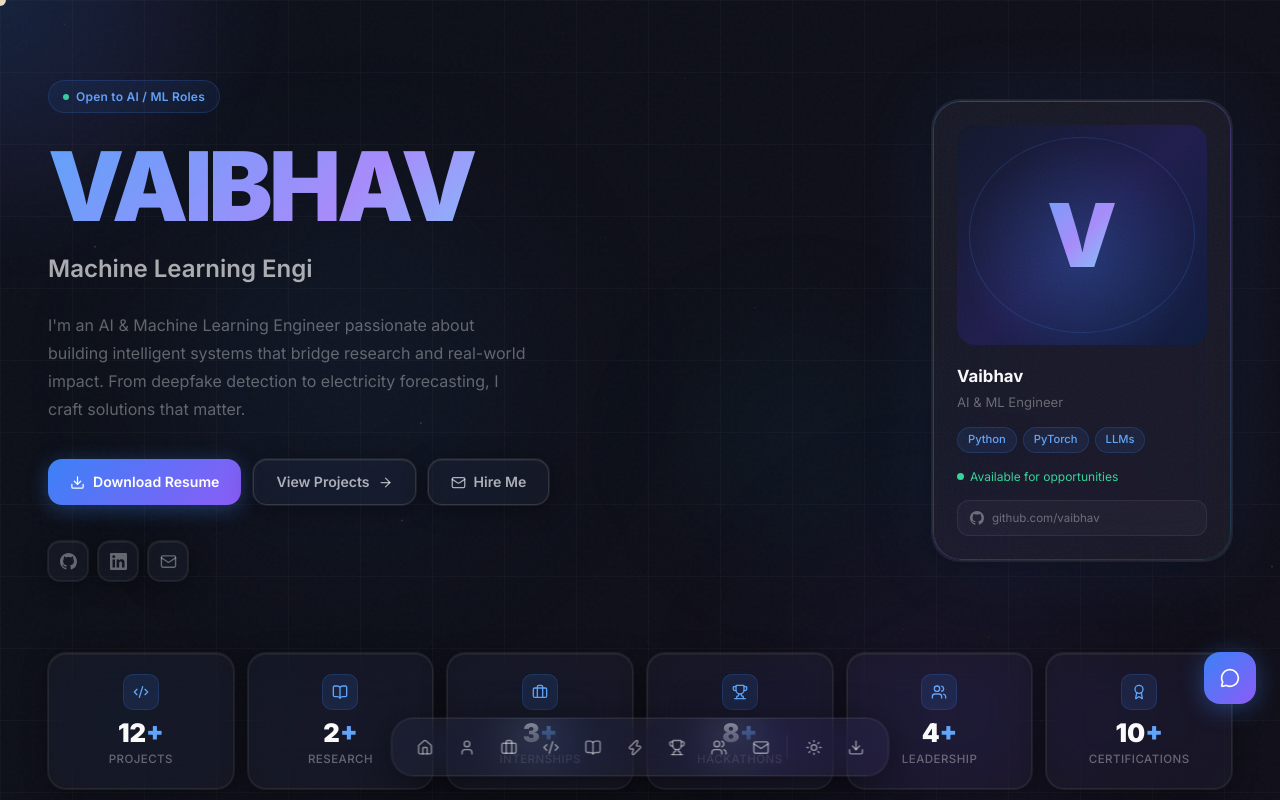
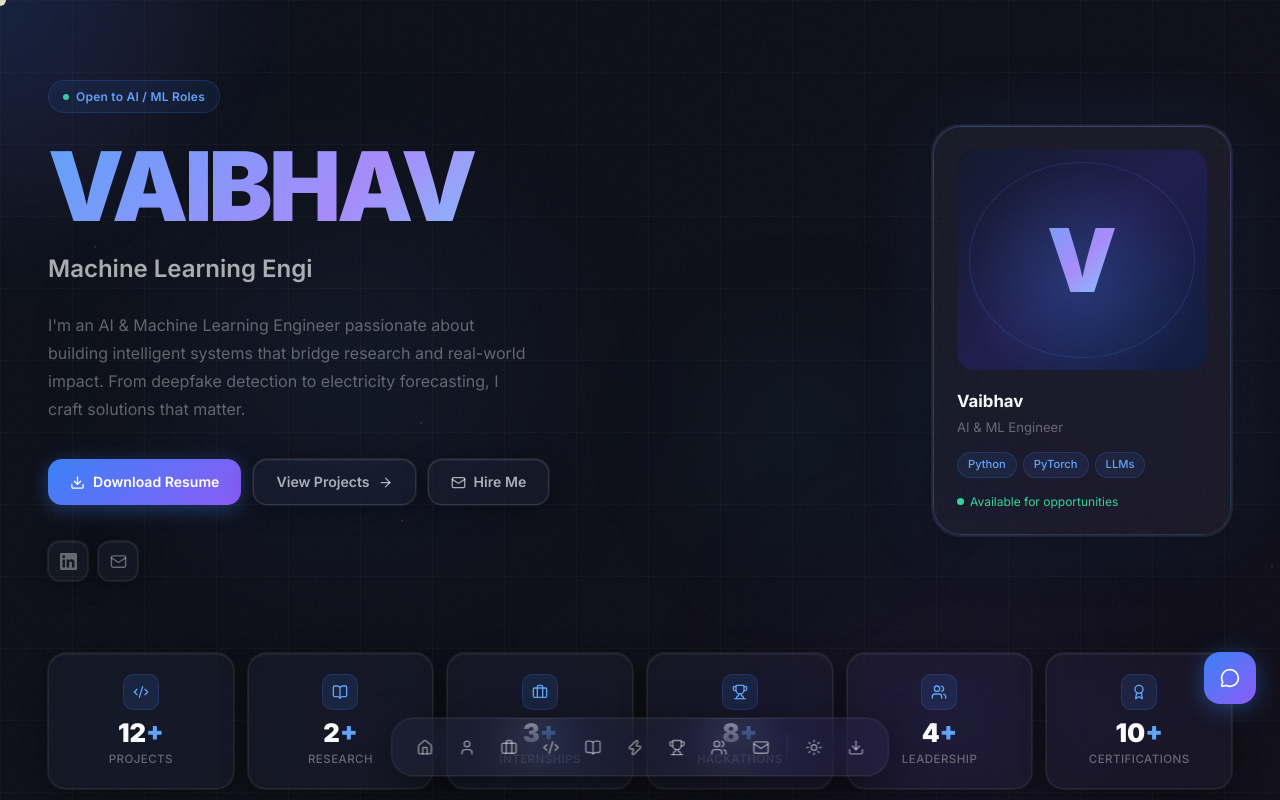
Before and after one commit to Vaibhav586/Portfolio_vaibhav, a Next.js app: page / in a window 1280 px wide. Shown: the top 800 px of the page. Built offline with nearby package versions, Linux system fonts and the light colour scheme.

Commit message:
Remove GitHub profile and project links

```diff
--- a/src/components/layout/Footer.tsx
+++ b/src/components/layout/Footer.tsx
@@ -2,7 +2,7 @@
 import { motion } from "framer-motion";
 import { data } from "@/lib/data";
 import { Mail, ArrowUp } from "lucide-react";
-import { GithubIcon, LinkedinIcon } from "@/components/ui/SocialIcons";
+import { LinkedinIcon } from "@/components/ui/SocialIcons";
 
 export default function Footer() {
   const links = ["About", "Experience", "Projects", "Research", "Skills", "Contact"];
@@ -48,7 +48,6 @@ export default function Footer() {
             </p>
             <div style={{ display: "flex", flexDirection: "column", gap: 10 }}>
               {[
-                { Icon: GithubIcon,   href: data.github,            label: "GitHub"   },
                 { Icon: LinkedinIcon, href: data.linkedin,          label: "LinkedIn" },
                 { Icon: Mail,         href: `mailto:${data.email}`, label: "Email"    },
               ].map(({ Icon, href, label }) => (
--- a/src/components/sections/Hero.tsx
+++ b/src/components/sections/Hero.tsx
@@ -2,7 +2,7 @@
 import { motion, useMotionValue, useSpring, useTransform } from "framer-motion";
 import { TypeAnimation } from "react-type-animation";
 import { Mail, Download, ArrowRight, Code2, BookOpen, Briefcase, Trophy, Users, Award } from "lucide-react";
-import { GithubIcon, LinkedinIcon } from "@/components/ui/SocialIcons";
+import { LinkedinIcon } from "@/components/ui/SocialIcons";
 import { data } from "@/lib/data";
 import { useRef, useEffect, useState } from "react";
 
@@ -144,15 +144,6 @@ function ProfileCard() {
           Available for opportunities
         </div>
 
-        {/* GitHub badge */}
-        <div style={{
-          marginTop: 14, padding: "8px 12px", borderRadius: 12,
-          background: "rgba(255,255,255,0.03)", border: "1px solid rgba(255,255,255,0.07)",
-          display: "flex", alignItems: "center", gap: 8,
-        }}>
-          <GithubIcon size={14} style={{ color: "var(--text3)" }} />
-          <span style={{ fontSize: "0.72rem", color: "var(--text3)" }}>github.com/vaibhav</span>
-        </div>
       </div>
     </motion.div>
   );
@@ -274,7 +265,6 @@ export default function Hero() {
               style={{ display: "flex", gap: 10 }}
             >
               {[
-                { Icon: GithubIcon,  href: data.github,   label: "GitHub" },
                 { Icon: LinkedinIcon, href: data.linkedin, label: "LinkedIn" },
                 { Icon: Mail,        href: `mailto:${data.email}`, label: "Email" },
               ].map(({ Icon, href, label }) => (
--- a/src/components/sections/Terminal.tsx
+++ b/src/components/sections/Terminal.tsx
@@ -4,14 +4,13 @@ import { useState, useRef, useEffect } from "react";
 import { data } from "@/lib/data";
 
 const CMDS: Record<string, string> = {
-  help:         "Commands: about · skills · projects · experience · research · contact · github · resume · whoami · ls · clear · coffee",
+  help:         "Commands: about · skills · projects · experience · research · contact · resume · whoami · ls · clear · coffee",
   about:        data.chatbot.about,
   skills:       data.chatbot.skills,
   projects:     data.chatbot.projects,
   experience:   data.chatbot.experience,
   research:     data.chatbot.research,
   contact:      data.chatbot.contact,
-  github:       `GitHub → ${data.github}`,
   resume:       data.chatbot.resume,
   whoami:       "vaibhav — AI & ML Engineer",
   ls:           "about/   projects/   experience/   research/   skills/   contact/   resume.pdf",
--- a/src/lib/data.ts
+++ b/src/lib/data.ts
@@ -4,7 +4,6 @@ export const data = {
   titles: ["AI Engineer", "Machine Learning Engineer", "GenAI Developer", "Backend Developer", "Researcher"],
   bio: "I'm an AI & Machine Learning Engineer passionate about building intelligent systems that bridge research and real-world impact. From deepfake detection to electricity forecasting, I craft solutions that matter.",
   email: "vaibhav@example.com",
-  github: "https://github.com/vaibhav586",
   linkedin: "https://linkedin.com",
   twitter: "https://twitter.com",
   medium: "https://medium.com",
@@ -46,7 +45,6 @@ export const data = {
       title: "AI Electricity Forecasting",
       description: "LSTM-based time series model forecasting electricity demand with 94% accuracy using weather and historical data.",
       tech: ["Python", "PyTorch", "LSTM", "FastAPI", "React"],
-      github: "https://github.com/vaibhav/electricity-forecasting",
       demo: "",
       color: "#3B82F6",
       problem: "Electricity grids face instability due to unpredictable demand fluctuations.",
@@ -59,7 +57,6 @@ export const data = {
       title: "Deepfake Detection System",
       description: "CNN + Vision Transformer hybrid model detecting deepfake videos with 97% accuracy. IEEE published research.",
       tech: ["Python", "PyTorch", "ViT", "CNN", "OpenCV"],
-      github: "https://github.com/vaibhav/deepfake-detection",
       demo: "",
       color: "#8B5CF6",
       problem: "Deepfake media poses serious threats to digital trust and security.",
@@ -72,7 +69,6 @@ export const data = {
       title: "Conversational SQL AI Assistant",
       description: "Natural language to SQL converter with multi-turn conversation, schema awareness, and query optimization.",
       tech: ["Python", "LangChain", "OpenAI", "FastAPI", "PostgreSQL"],
-      github: "https://github.com/vaibhav/sql-ai-assistant",
       demo: "",
       color: "#06B6D4",
       problem: "Non-technical users struggle to query databases without SQL knowledge.",
@@ -85,7 +81,6 @@ export const data = {
       title: "AI Surveillance Robot",
       description: "Autonomous robot with real-time object detection, face recognition, and threat assessment using edge AI.",
       tech: ["Python", "YOLOv8", "Raspberry Pi", "OpenCV", "MQTT"],
-      github: "https://github.com/vaibhav/ai-surveillance-robot",
       demo: "",
       color: "#10B981",
       problem: "Traditional surveillance systems lack intelligent threat detection.",
```
